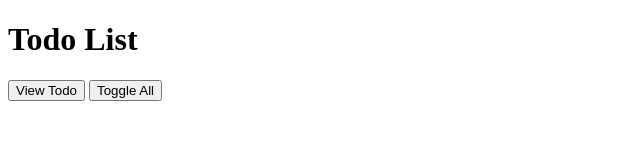
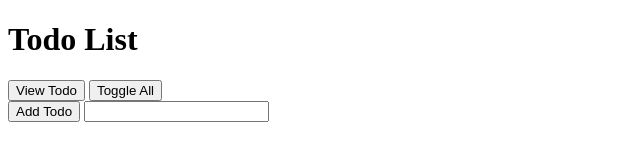
Before and after one commit to lindsayanunez/todolist, a plain HTML site: page index.html in a window 1280 px wide. Shown: the whole page, without its empty margins (0-640 px from the left). Drawn offline with Linux system fonts and the light colour scheme.

Commit message:
Added button and input for add To Do function. also broke out buttons into divs.

```diff
--- a/index.html
+++ b/index.html
@@ -11,9 +11,15 @@
 
    <!--  <button id="displayTodosButton">View Todos</button>
     <button id ="toggleAllButton">Toggle All</button> -->
-
+  <div>
     <button onClick="handlers.displayTodos">View Todo</button>
     <button onClick="handlers.toggleAll">Toggle All</button>
+  </div>
+
+  <div>
+    <button onClick="handlers.addTodo">Add Todo</button>
+    <input type="text" id="addTodoInputText">
+  </div>
 
     <script src="script.js"></script>
   </body>
```
